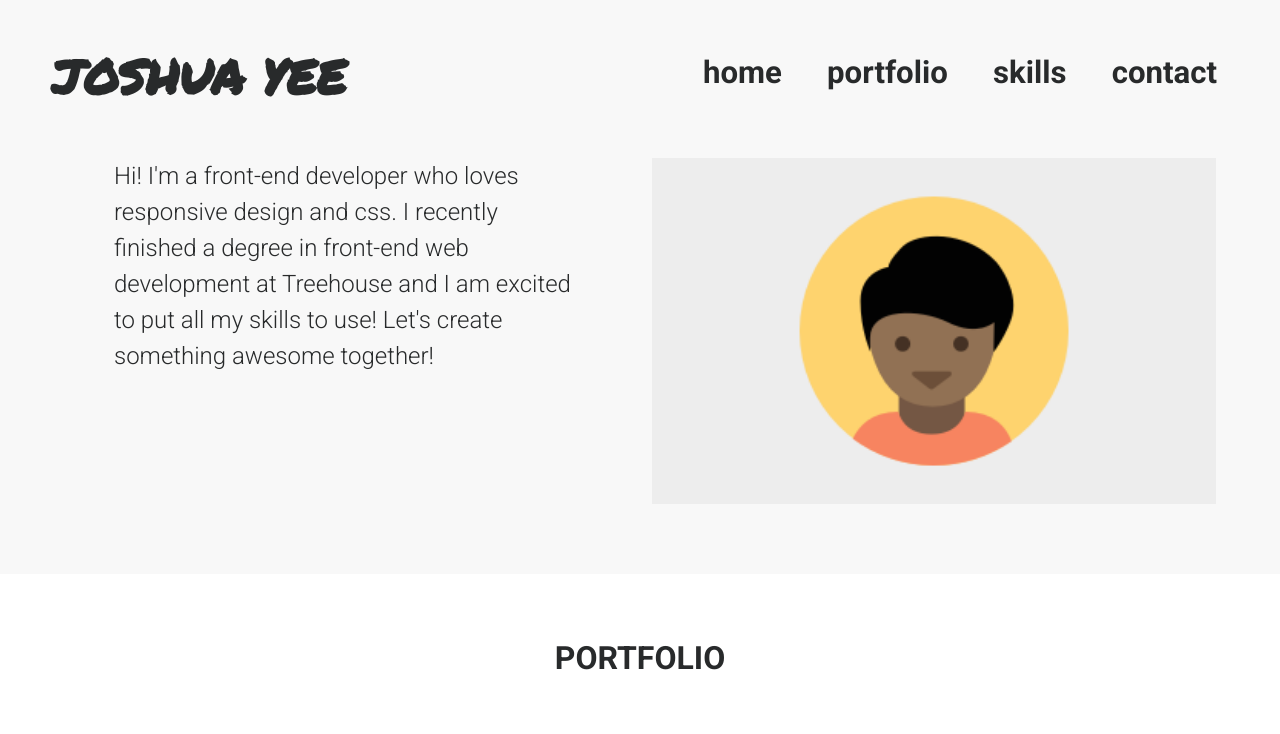
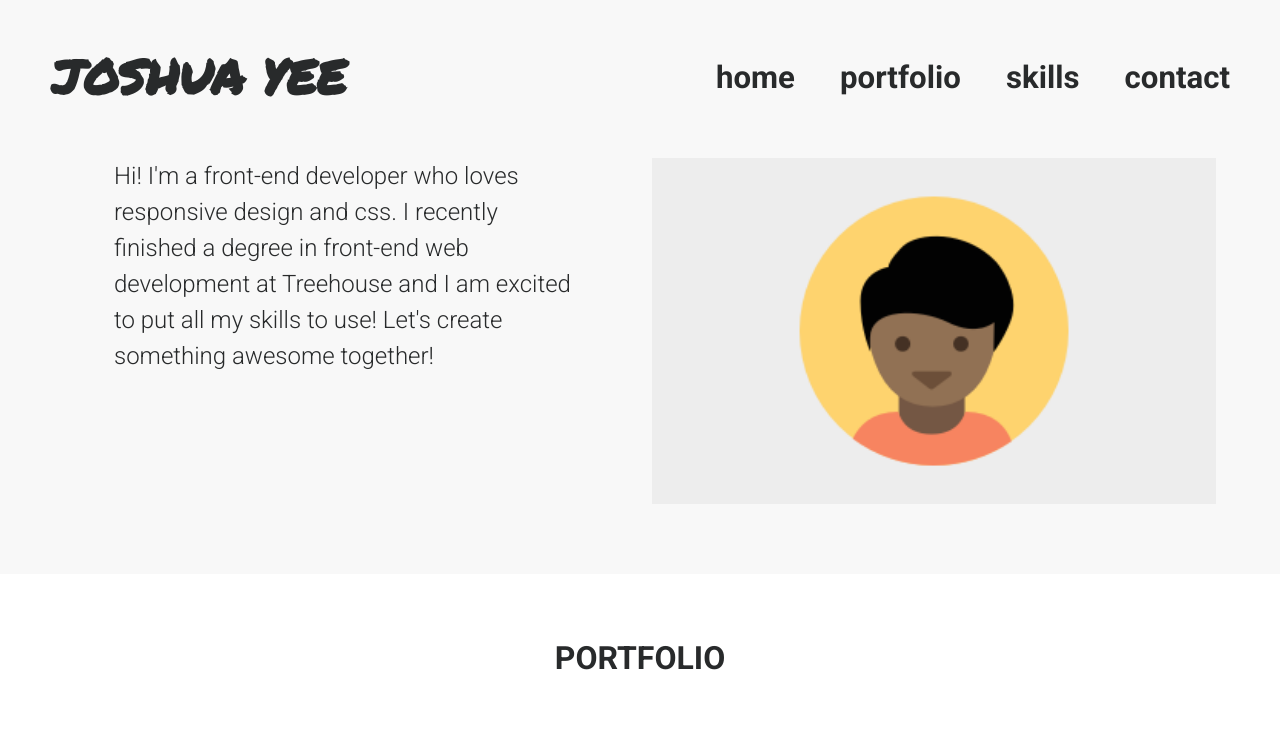
Before and after one commit to thejoshyee/portfolio-page, a plain HTML site: page index.html in a window 1280 px wide. Shown: the top 734 px of the page. Drawn offline with Linux system fonts and the light colour scheme; a web font is replaced by a local one.

Commit message:
fixed nav margins

```diff
--- a/css/styles.css
+++ b/css/styles.css
@@ -261,9 +261,8 @@ li.bottom.right {
 
     nav ul {
       float: right;
-      width: 50%;
       font-weight: bold;
-      margin-top: 10px;
+      margin: 15px 30px 0px 0px;
       font-size: 1.3em;
     }
 
```
